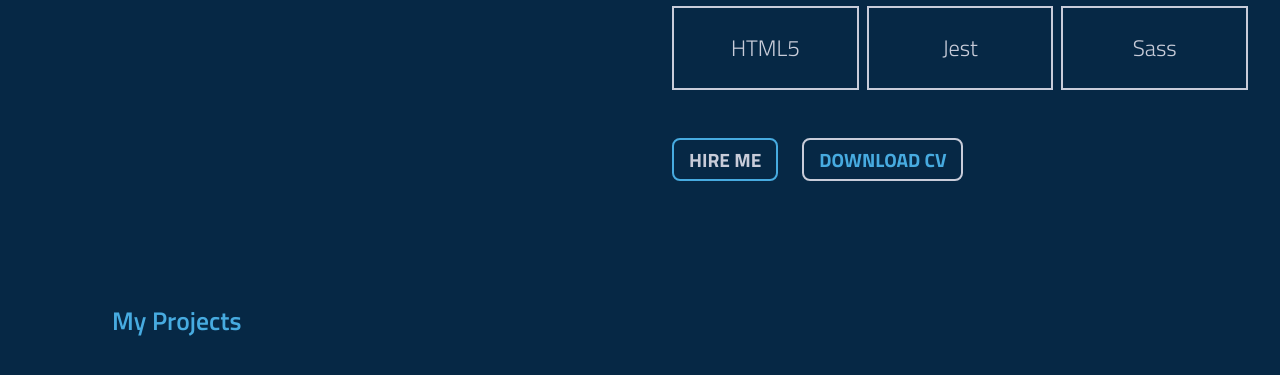
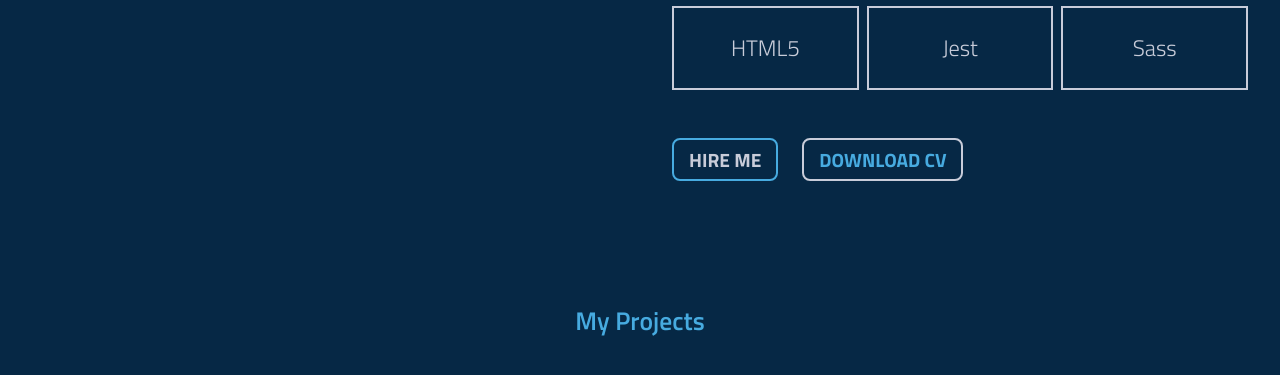
Before and after one commit to NeptuneRjo/portfolio, a React (Create React App) app: page / in a window 1280 px wide. Shown: the part 1475-1850 px from the top of the page. Built offline with nearby package versions, Linux system fonts and the light colour scheme.

Commit message:
fixed alignment issues

```diff
--- a/src/components/Projects/style.css
+++ b/src/components/Projects/style.css
@@ -110,6 +110,8 @@
 
     .projects-content h4 {
         font-size: 1.6em;
+        text-align: center;
+        margin-bottom: 3rem;
     }
 
     .projects-item h5 {
```
